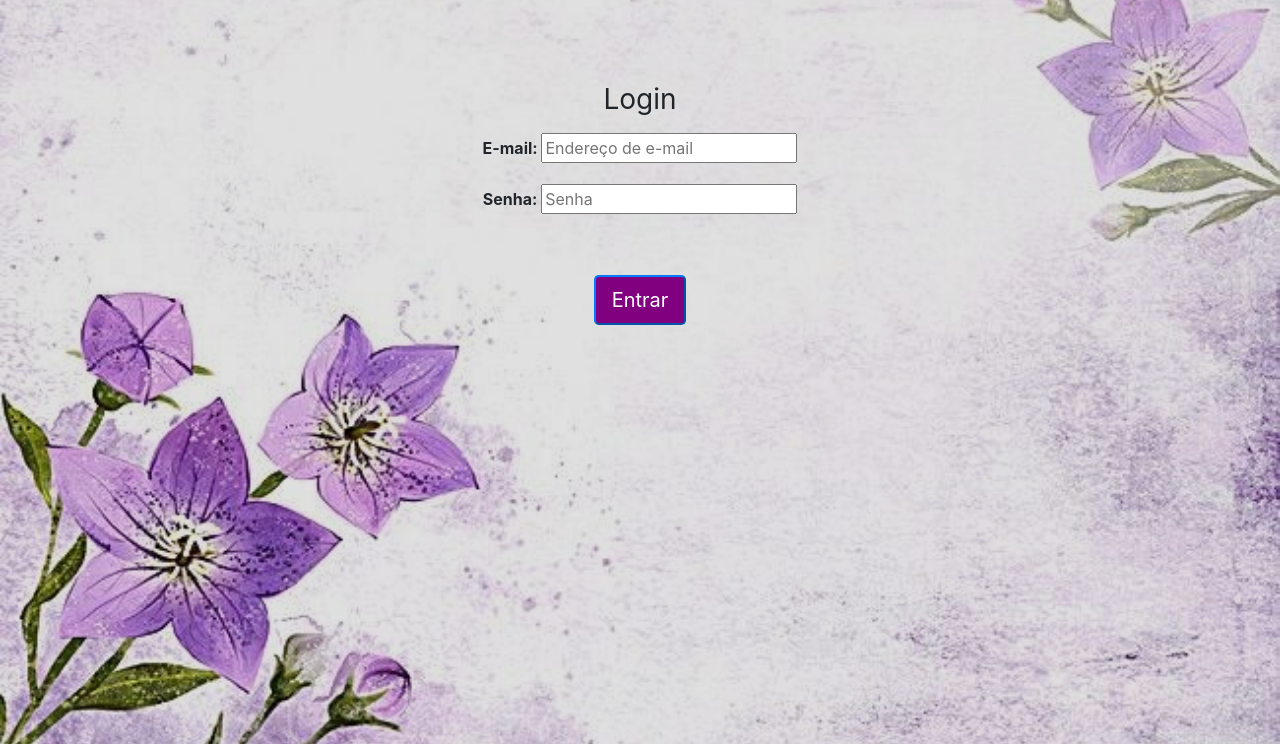
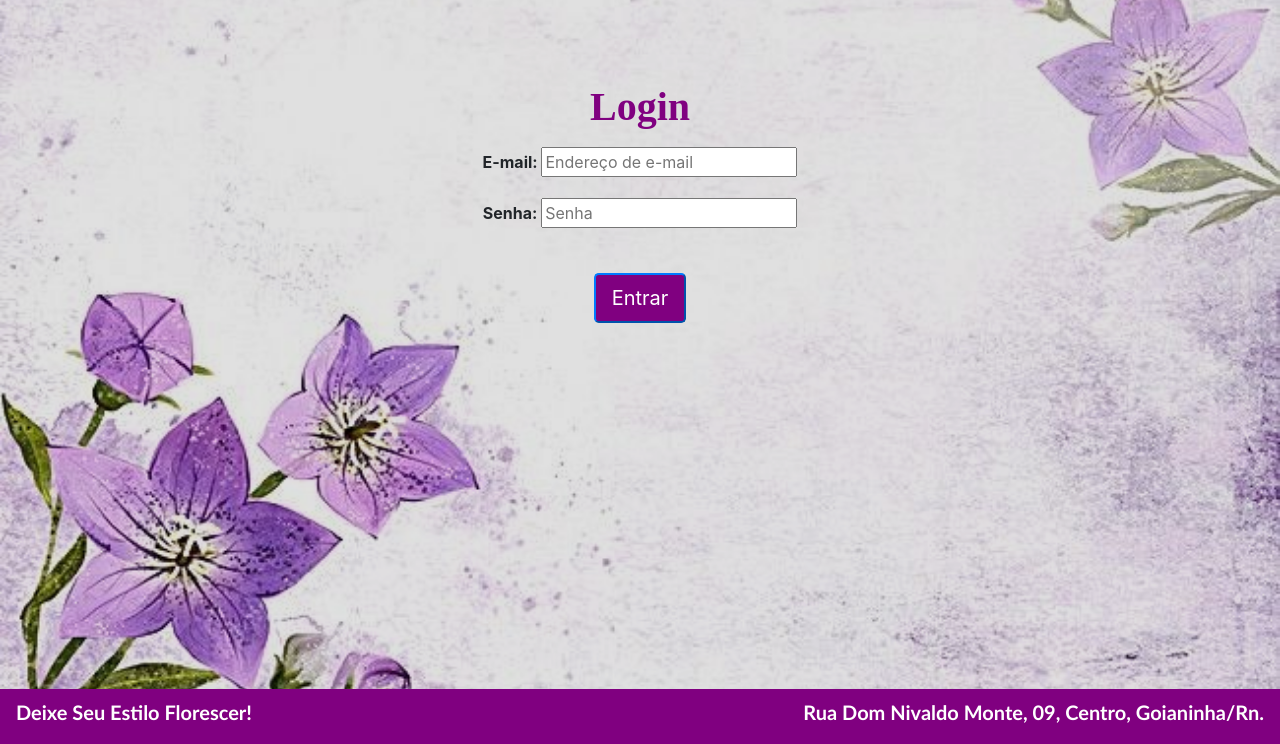
Before and after one commit to brunogomesifrn/pi19boutique, a Django app: page /login/ in a window 1280 px wide. Shown: the part 56-800 px from the top of the page. Run offline with Django 3.2, Linux system fonts and the light colour scheme; some libraries are stand-ins or nearby versions.

Commit message:
atulizações nos códigos e layouts

```diff
--- a/core/static/css/estilo.css
+++ b/core/static/css/estilo.css
@@ -60,4 +60,5 @@ nav.bg-light{
 .ender, .centro{
 	color: white;
 	font-size: 20px;
+	font-family: calibri;
 }
--- a/pi19boutique/settings.py
+++ b/pi19boutique/settings.py
@@ -147,8 +147,7 @@ ACCOUNT_EMAIL_REQUIRED = True
 ACCOUNT_USERNAME = True
 ACCOUNT_SIGNUP_PASSWORD_ENTER_TWICE = True
 
-ACCOUNT_SESSION_REMEMBER = True
-ACCOUNT_LOGIN_ATTEMPTS_TIMEOUT = 60 * 5
+ACCOUNT_SESSION_REMEMBER = False
 
 ACCOUNT_AUTHENTICATION_METHOD = 'email'
 ACCOUNT_UNIQUE_EMAIL = True
--- a/templates/account/login.html
+++ b/templates/account/login.html
@@ -6,19 +6,23 @@
 <link rel="stylesheet" type="text/css"
 href="/static/css/estilo.css">
 
+
 <form method="post" class="form-signin">
 <br/>
 <br/>
 	{% csrf_token %}
 
 <label for="inputPassword" class="sr-only"></label>
-<h4 class="h3 mb-3 font-weight-normal"> Login </h4> <p class="u"> {{ form.as_p }} </p>
+<h4 class="h3 mb-3 font-weight-bolder gern"> Login </h4> <p class="u"> {{ form.as_p }} </p>
 
 <br/>
 
-<div class="checkbox mb-3">
-</div>
 <p class="auten"><a class="auten" href="{% url 'usuario' %}"> <button class="btn-prog btn-lg btn-primary" type="submit">Entrar</button></a></p>
 </form>
 
+<nav class="navbar fixed-bottom navbar-light bg-light">
+  <p class="centro">Deixe Seu Estilo Florescer!</p>
+  <p class="ender">Rua Dom Nivaldo Monte, 09, Centro, Goianinha/Rn.</p>
+</nav>
+
 {% endblock %}
--- a/templates/info.html
+++ b/templates/info.html
@@ -10,7 +10,7 @@ href="/static/css/estilo.css">
 <div class="container-fluid">
     <div class="row">
       <div class="col-lg-12 mb-12">
-          <p class="h3 mb-3 font-weight-normal gern">Gerenciamento de Produtos</p>
+          <p class="h3 mb-3 font-weight- gern">Gerenciamento de Produtos</p>
         </div>
       </div>
 
--- a/templates/produto.html
+++ b/templates/produto.html
@@ -4,6 +4,8 @@
 
 
 {% block conteudo %}
+
+<div class="container-fluid">
 
 <form method="POST" enctype="multipart/form-data">
         {% csrf_token %}
@@ -33,6 +35,8 @@
           <button type="submit" class="btn btn-primary" id="sendMessageButton">Salvar</button></a></p>
     </form>
 
+</div>
+
  <nav class="navbar fixed-bottom navbar-light bg-light">
   <p class="centro">Deixe Seu Estilo Florescer!</p>
   <p class="ender">Rua Dom Nivaldo Monte, 09, Centro, Goianinha/Rn.</p>
--- a/templates/usuario.html
+++ b/templates/usuario.html
@@ -2,8 +2,6 @@
 {% load widget_tweaks %}
 {% load static %}
 {% load core_extras %}
-
-
 
 {% block conteudo %}
 <link rel="stylesheet" type="text/css"
```
Also changed, not shown: templates/account/signup.html (+20 -3 lines).
